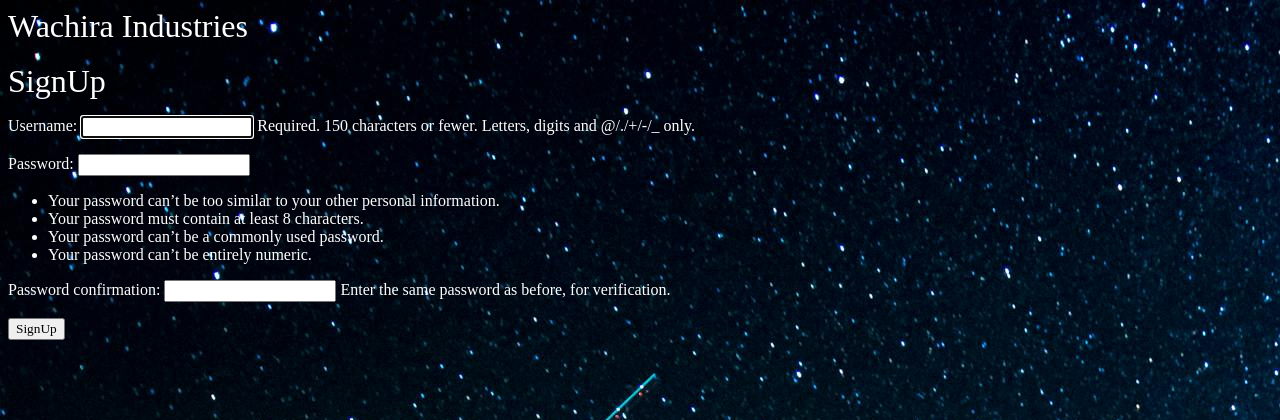
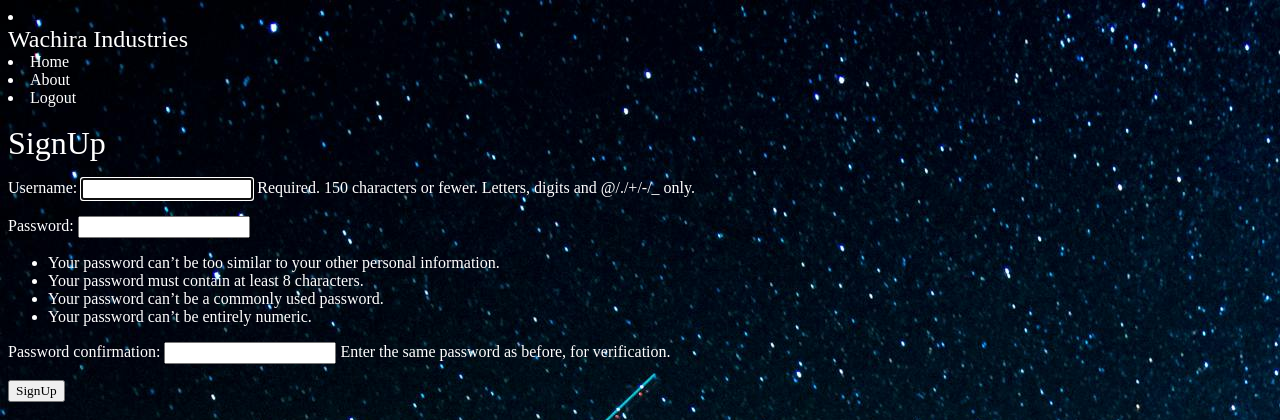
Before and after one commit to Eugene600/Django_projects, a Django app: page /accounts/signup/ in a window 1280 px wide. Shown: the top 420 px of the page. Run offline with Django 5.2, Linux system fonts and the light colour scheme.

Commit message:
Added logout functionality

```diff
--- a/accounts/views.py
+++ b/accounts/views.py
@@ -1,7 +1,7 @@
 from django.shortcuts import render, redirect
 from django.urls import reverse
 from django.contrib.auth.forms import UserCreationForm, AuthenticationForm
-from django.contrib.auth import login
+from django.contrib.auth import login, logout
 
 # Create your views here.
 def sign_up(request):
@@ -38,3 +38,7 @@ def log_in(request):
     else:
         form = AuthenticationForm()
         return render(request, 'accounts/log_in.html', {'form': form})
+
+def log_out(request):
+    if request.method == "POST":
+        logout(request)
--- a/templates/base_layout.html
+++ b/templates/base_layout.html
@@ -7,7 +7,12 @@
     <body>
         <div class = "wrapper" >
             {% comment %} <h1><a href="{% url 'list' %}"><img src="{%static 'wachira_hub.jpeg' %} " alt="Logo of Wachira Hub"></a></h1> {% endcomment %}
-            <h1><a href="{% url 'app1:list' %}">Wachira Industries</a></h1>
+                <nav>
+                    <li><h1><a href="{% url 'app1:list' %}">Wachira Industries</a></h1></li>
+                    <li><a href="">Home</a></li>
+                    <li><a href="">About</a></li>
+                    <li><a href="">Logout</a></li>
+                </nav>
             <br>
             {% block content %}
             {% endblock content %}
```
